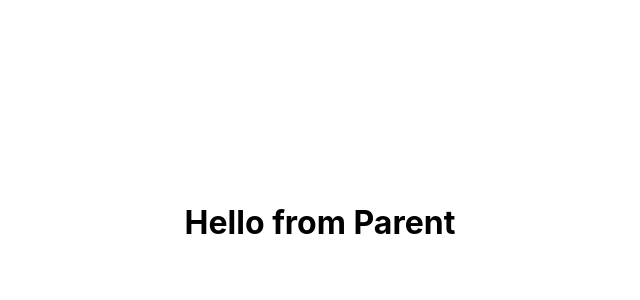
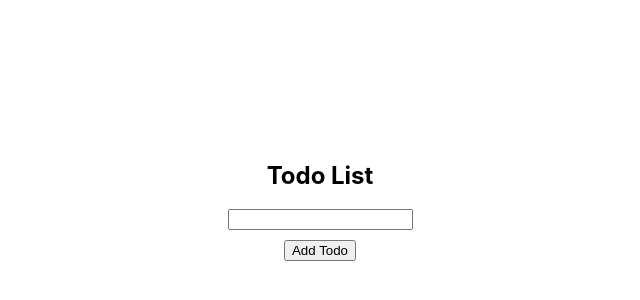
Before and after one commit to abhay-tothenew/React-Lecture-2, a React (Create React App) app: page / in a window 1280 px wide. Shown: the part 178-478 px from the top of the page, without its empty margins (320-960 px from the left). Built offline with nearby package versions, Linux system fonts and the light colour scheme.

Commit message:
add: Todo List

```diff
--- a/src/App.js
+++ b/src/App.js
@@ -1,11 +1,13 @@
 import React from 'react'
 import Counter from './Counter'
 import Parent from './Parent';
+import Todo from './TodoList';
 
 const App = () => {
   return (
       // <Counter />
-      <Parent/>
+      // <Parent/>
+      <Todo/>
   )
 }
 
--- /dev/null
+++ b/src/TodoList/index.jsx
@@ -0,0 +1,45 @@
+import React from "react";
+
+const Todo = () => {
+  const [todos, setTodos] = React.useState([]);
+  const [todo, setTodo] = React.useState("");
+
+  const handleTodos = () => {
+    setTodos([...todos, todo]);
+    setTodo("");
+  };
+  return (
+    <div
+      style={{
+        display: "flex",
+        justifyContent: "center",
+        alignItems: "center",
+        height: "100vh",
+        flexDirection: "column",
+      }}
+    >
+      <h2>Todo List</h2>
+      <input
+        type="text"
+        value={todo}
+        onChange={(e) => setTodo(e.target.value)}
+      />
+      <button
+        onClick={handleTodos}
+        style={{
+          margin: 10,
+        }}
+      >
+        Add Todo
+      </button>
+
+      <ul>
+        {todos.map((item, index) => (
+          <li key={index}>{item}</li>
+        ))}
+      </ul>
+    </div>
+  );
+};
+
+export default Todo;
```
